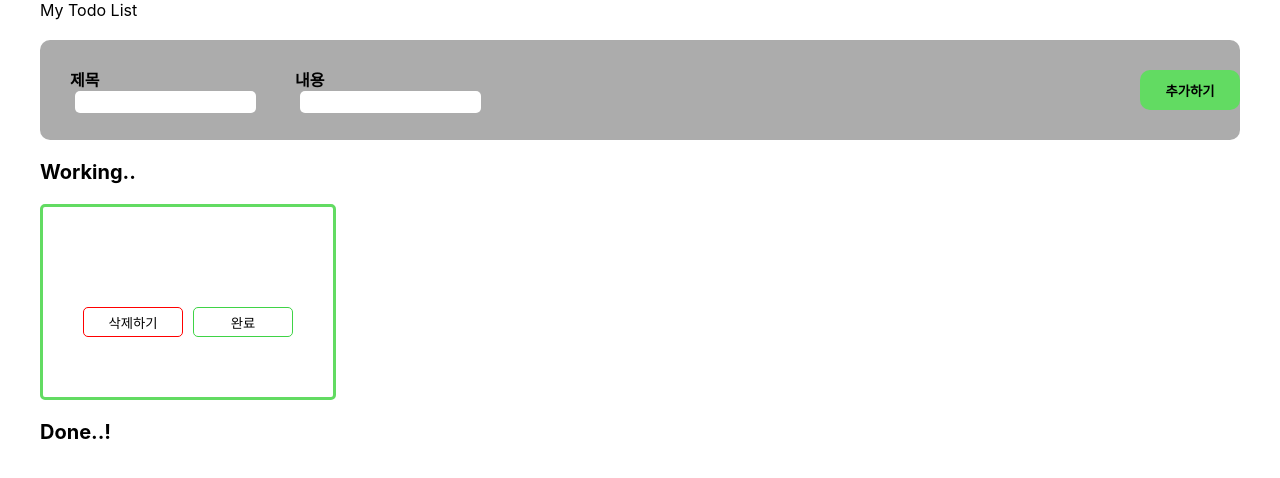
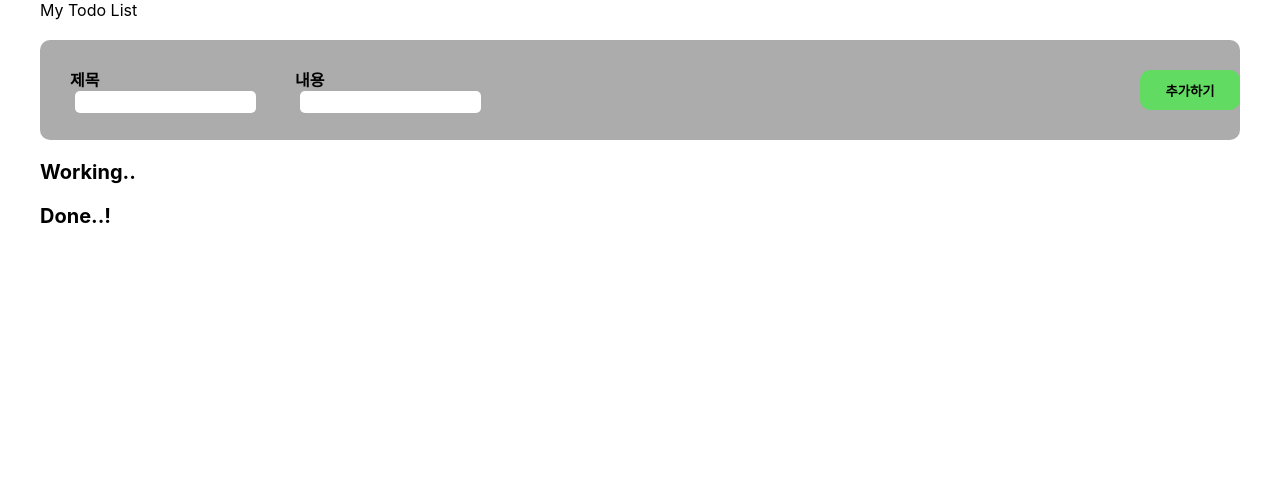
Before and after one commit to jiseongjin/todolist, a React (Create React App) app: page / in a window 1280 px wide. Shown: the top 478 px of the page. Built offline with nearby package versions, Linux system fonts and the light colour scheme.

Commit message:
update : 추가하기버튼 기능추가

```diff
--- a/src/App.jsx
+++ b/src/App.jsx
@@ -16,7 +16,14 @@ function App() {
     const inputValue = event.target.value;
     setDetail(inputValue);
   }
-const cards = [{id:1,title: title, detail:detail}]
+  // 카드리스트
+const [cards, setCards] = useState([]);
+
+// 추가하기 버튼
+const addCard = ()=>{
+  const newCard = {id:cards.length+1,title,detail};
+  setCards([...cards,newCard]);
+}
   return (
     <div className="totd-list">
       <div className="title-name">My Todo List</div>
@@ -27,14 +34,15 @@ const cards = [{id:1,title: title, detail:detail}]
         <div className="card-name">
           내용 <input className="input"type="text" onChange={onChangeDetail} value={detail}/>
         </div>
-        <div><button className="plus-btn">추가하기</button></div>
+        <div><button className="plus-btn" onClick={addCard}>추가하기</button></div>
       </div>
       <div>
         <div className="card-list-name">Working..</div>
+        {/* 카드리스트 맴으로 가져오기 */}
         {
           cards.map((item)=>{
             return (
-            <div className="cards">
+            <div key={item.id} className="cards">
           <div className="card-title">{item.title}</div>
           <div className="card-detail">{item.detail}</div>
           <div>
```
